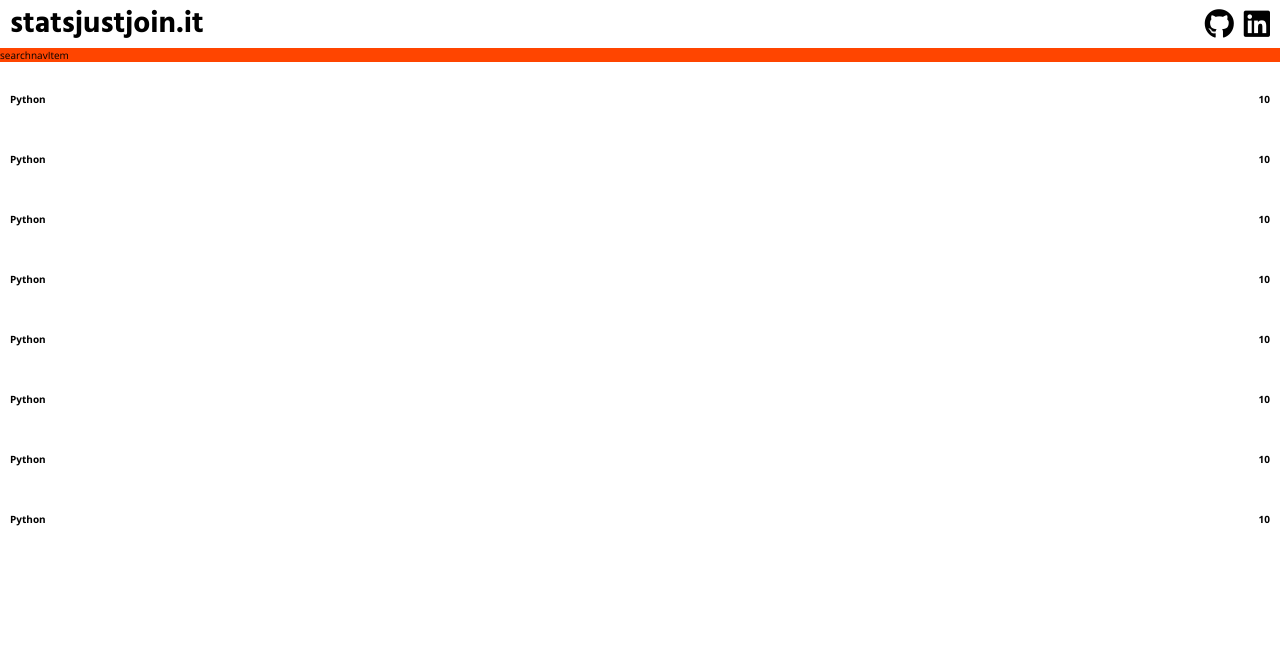
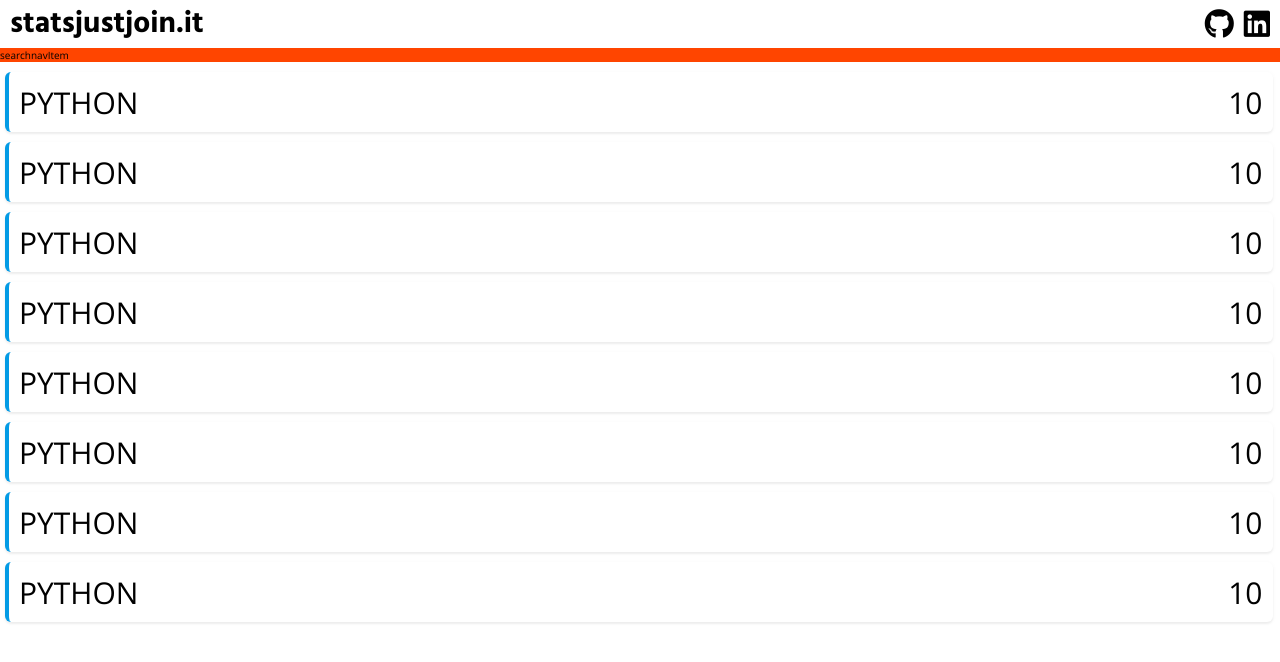
Before and after one commit to wloszynski/statsjustjoinit-react, a React (Create React App) app: page / in a window 1280 px wide. Shown: the top 662 px of the page. Built offline with nearby package versions, Linux system fonts and the light colour scheme.

Commit message:
statisticitems div implemented

```diff
--- a/src/components/StatisticsItems/StatisticsItem/StatisticsItem.module.css
+++ b/src/components/StatisticsItems/StatisticsItem/StatisticsItem.module.css
@@ -3,12 +3,18 @@
   justify-content: space-between;
   align-items: center;
 
-  height: 6vh;
-  padding: 5px;
-  text-align: center;
-  line-height: 6vh;
-  margin-bottom: 0.5vh;
-  margin-top: 1vh;
+  height: 6rem;
+  margin: 0.5rem 0;
+  margin-right: 0.25rem;
+  padding: 0.5rem 1rem;
   background-color: white;
-  color: black;
+  border-left: solid 4px rgb(3, 155, 229);
+  border-radius: 6px;
+  box-shadow: rgb(0 0 0 / 5%) 0px 2px 2px 0px, rgb(0 0 0 / 4%) 0px 1px 5px 0px;
 }
+
+.StatisticsItem h4 {
+  font-size: 3rem;
+  font-weight: 300;
+  text-transform: uppercase;
+}
```
